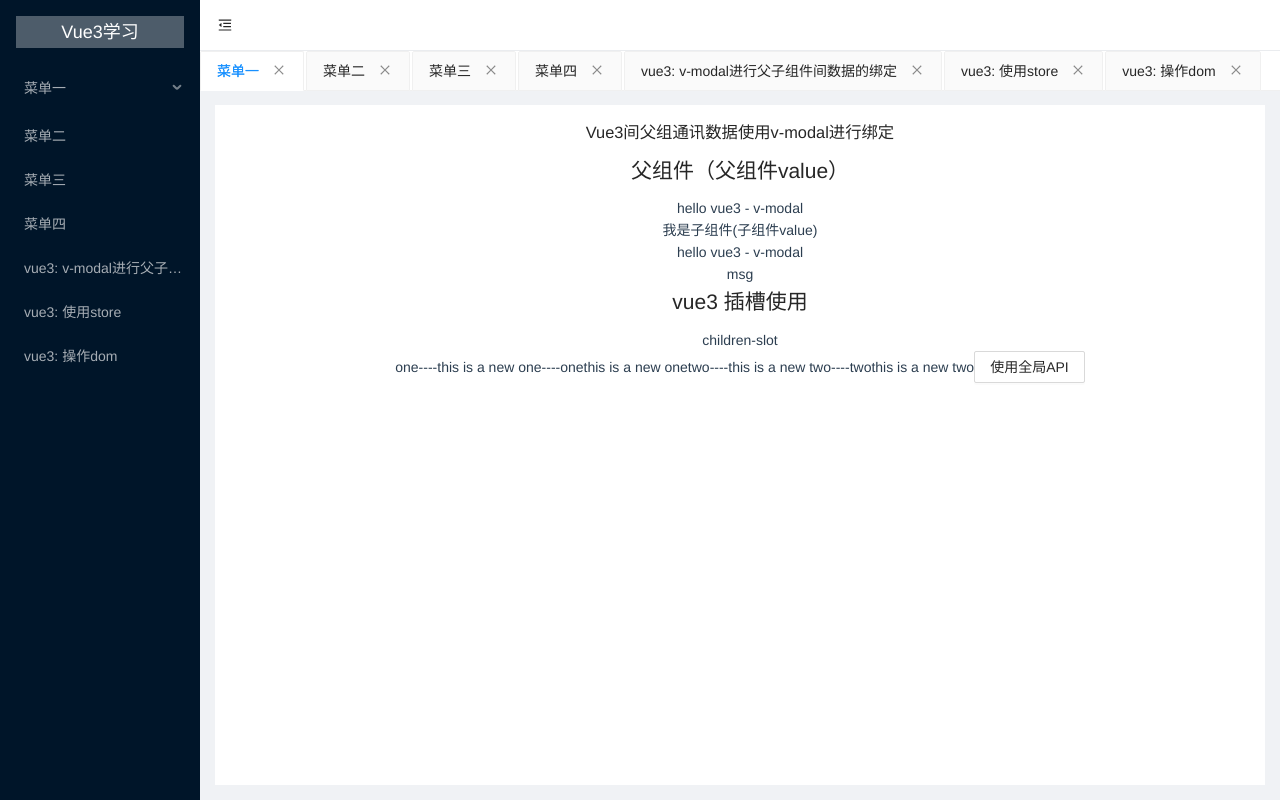
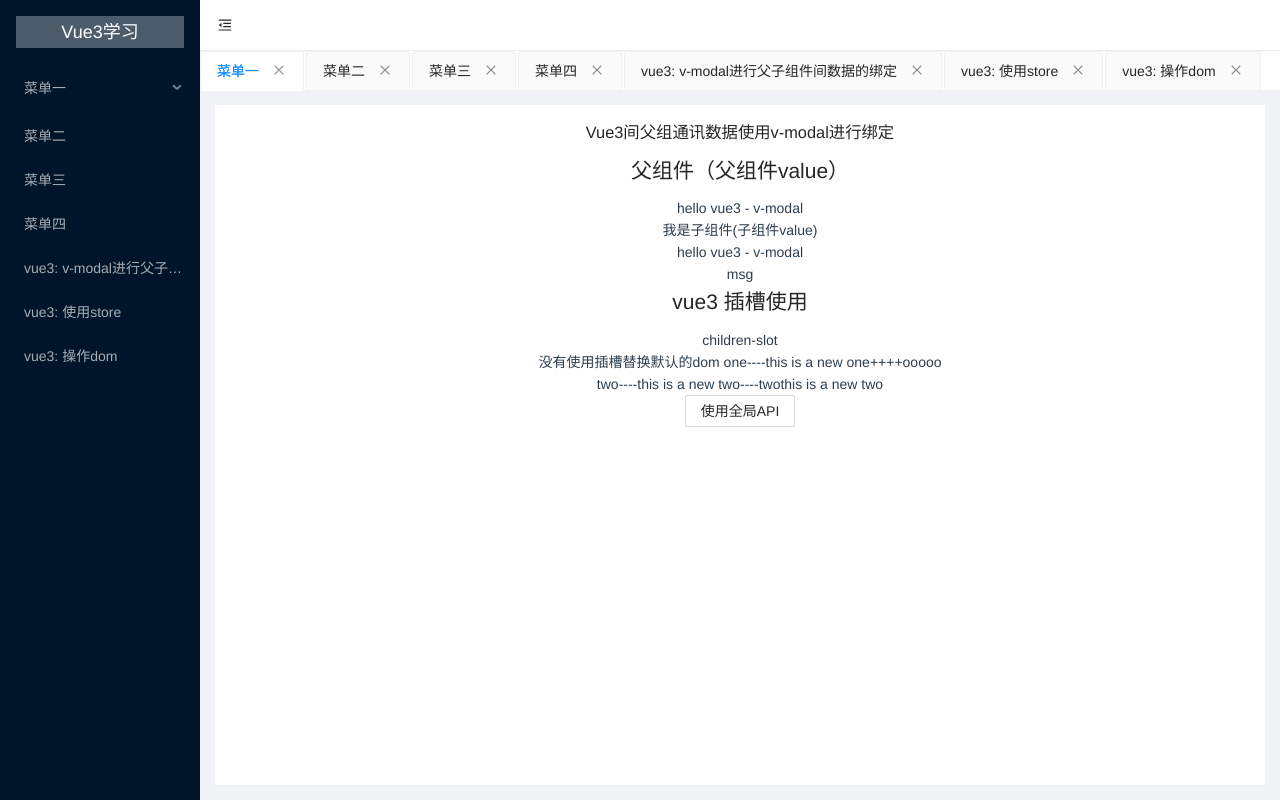
Before and after one commit to xs-jie/vue3_study, a Vue app: page /home/content5 in a window 1280 px wide. Built offline with nearby package versions, Linux system fonts and the light colour scheme.

Commit message:
XSJ-2023.06.27-【复习，优化插槽】

```diff
--- a/src/views/Content5.vue
+++ b/src/views/Content5.vue
@@ -6,9 +6,9 @@
 
   <h2>vue3 插槽使用</h2>
   <slotComponent :data="data">
-    <template #one="{ text, msg, record }"
+    <!-- <template #one="{ text, msg, record }"
       >{{ text }}----{{ msg }}----{{ record.name + record.msg }}</template
-    >
+    > -->
     <template #two="{ text, msg, record }"
       >{{ text }}----{{ msg }}----{{ record.name + record.msg }}</template
     >
@@ -44,21 +44,20 @@ const data = reactive([
   },
 ])
 
-// const data2 = reactive([
-//   {
-//     name: 'three',
-//     msg: 'this is a new three',
-//   },
-//   {
-//     name: 'four',
-//     msg: 'this is a new four',
-//   },
-// ])
+const data2 = reactive([
+  {
+    name: 'three',
+    msg: 'this is a new three',
+  },
+  {
+    name: 'four',
+    msg: 'this is a new four',
+  },
+])
 const { proxy } = getCurrentInstance()
 const request = () => {
   proxy.$axios.get('http://192.168.138')
 }
 </script>
 
-<style lang="less" scoped>
-</style>
+<style lang="less" scoped></style>
--- a/src/views/Content6.vue
+++ b/src/views/Content6.vue
@@ -1,23 +1,30 @@
+<!--
+ * @Author: xushaojie 13592841305@163.com
+ * @Date: 2022-12-02 14:02:56
+ * @LastEditors: xushaojie 13592841305@163.com
+ * @LastEditTime: 2023-06-27 14:14:04
+ * @FilePath: \vue3_study\src\views\Content6.vue
+ * @Description: 这是默认设置,请设置`customMade`, 打开koroFileHeader查看配置 进行设置: https://github.com/OBKoro1/koro1FileHeader/wiki/%E9%85%8D%E7%BD%AE
+-->
 <template>
   <header><h1>vue3中store的使用</h1></header>
   <div>Store中全局的state全局状态name: {{ store.state.name }}</div>
   <div>Store中other模块中的state状态name: {{ store.state.other.name }}</div>
-  <div>{{ globalName }}</div>
-  <div>{{ otherName }}</div>
+  <!-- <div>{{ globalName }}</div>
+  <div>{{ otherName }}</div> -->
   <a-button @click="useMutation">使用vuex中的mutation</a-button>
 </template>
 
 <script setup>
-import { useStore, mapState } from 'vuex'
+import { useStore, mapState, computed } from 'vuex'
 const store = useStore()
 // const globalName = computed(() => mapState(['name']))
 // const otherName = computed(() => mapState('other', ['name']))
-const globalName = mapState(['name'])
-const otherName = mapState('other', ['name'])
+// const globalName = mapState(['name'])
+// const otherName = mapState('other', ['name'])
 const useMutation = () => {
   store.commit('other/otherAction', '12')
 }
 </script>
 
-<style lang="less" scoped>
-</style>
+<style lang="less" scoped></style>
--- a/src/views/Dome.vue
+++ b/src/views/Dome.vue
@@ -40,7 +40,7 @@ import {
 const keyword = ref<string>('')
 let results = reactive<any>([])
 
-/* 副作用（） */
+/* 副作用（） 无需指定监听指定的变量，只要内容中使用的某一个变量发生变化，此段代码就会自动执行，并且创建的时候会自动执行一次*/
 const stop = watchEffect(() => {
   // fetch(`https://api.example.com/search?q=${keyword.value}`)
   //   .then((res) => res.json())
--- a/src/views/components/slotComponent.vue
+++ b/src/views/components/slotComponent.vue
@@ -1,19 +1,38 @@
+<!--
+ * @Author: xushaojie 13592841305@163.com
+ * @Date: 2022-12-01 15:24:56
+ * @LastEditors: xushaojie 13592841305@163.com
+ * @LastEditTime: 2023-06-27 14:06:23
+ * @FilePath: \vue3_study\src\views\components\slotComponent.vue
+ * @Description: 这是默认设置,请设置`customMade`, 打开koroFileHeader查看配置 进行设置: https://github.com/OBKoro1/koro1FileHeader/wiki/%E9%85%8D%E7%BD%AE
+-->
 <template>
   <div>children-slot</div>
+  <div v-for="item in data" :key="item.name">
+    <!-- 判断有没有传入对应的具名插槽，有则使用传入的插槽，没有则使用默认的dom -->
+    <div v-if="$slots[item.name]">
       <slot
-    v-for="item in data"
         :name="item.name"
         :msg="item.msg"
         :text="item.name"
         :record="item"
       ></slot>
+    </div>
+    <div v-else>
+      没有使用插槽替换默认的dom
+      {{ item.name }}----{{ item.msg }}++++ooooo
+    </div>
+  </div>
 </template>
 
 <script setup>
 import { onMounted } from '@vue/runtime-core'
 
 defineProps(['data'])
+
+onMounted(() => {
+  // console.log(slots)
+})
 </script>
 
-<style lang="less" scoped>
-</style>
+<style lang="less" scoped></style>
```
Lines whose indentation alone changed are shown as unchanged.
